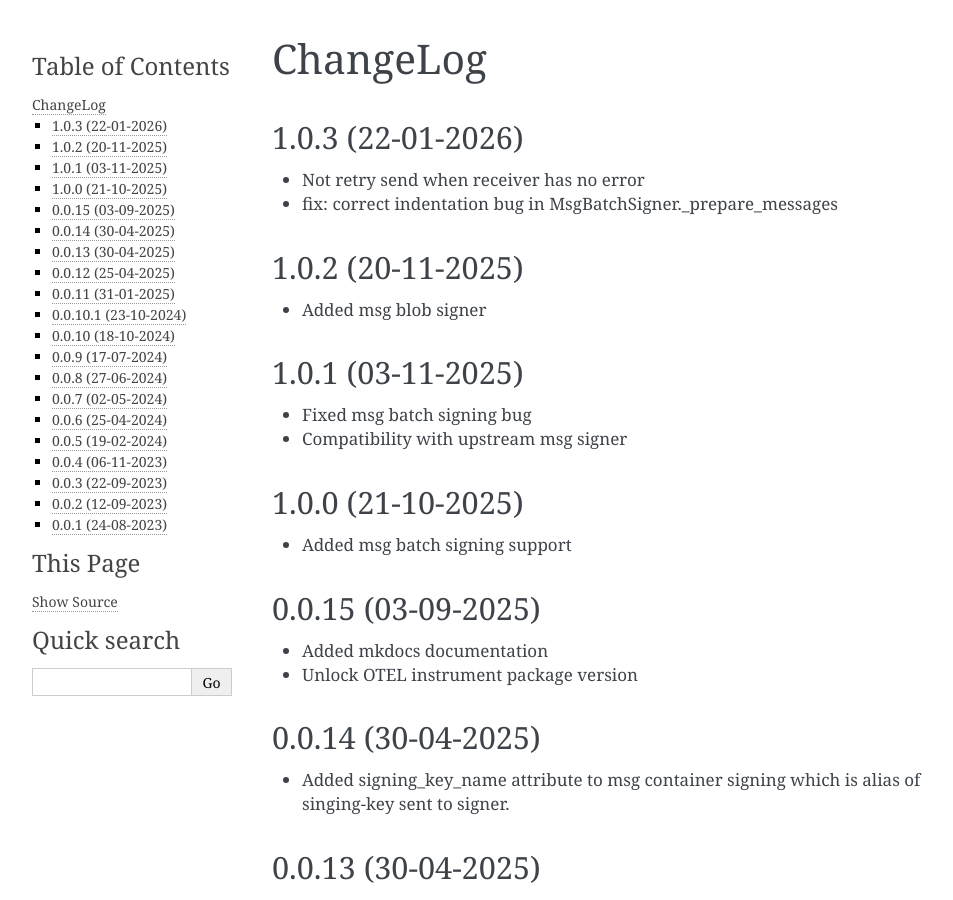
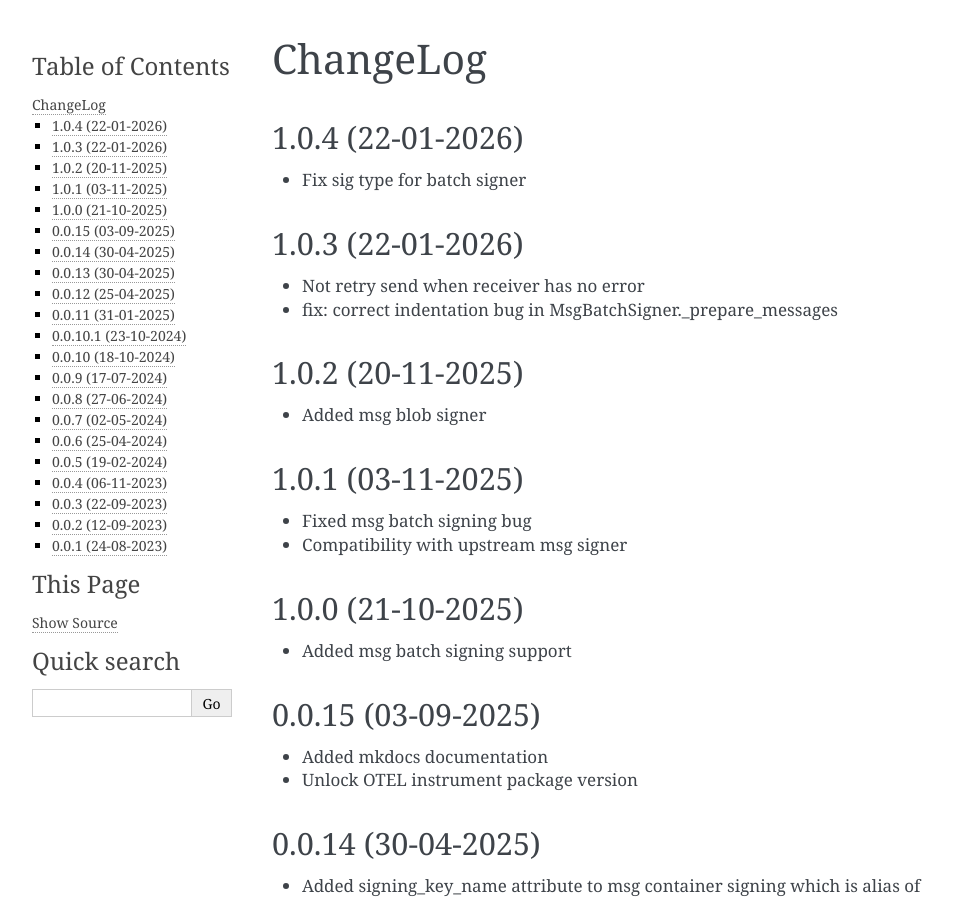
Before and after one commit to zxiong/pubtools-sign, a Sphinx documentation site: the page built from docs/source/CHANGELOG.rst, in a window 1280 px wide and 900 px high. Shown: the whole window, without its empty margins (148-1101 px from the left). Built offline with Sphinx 7.4.7, drawn with Linux system fonts in a browser that asks for light colours.

Commit message:
Release v1.0.4

```diff
--- a/docs/source/CHANGELOG.rst
+++ b/docs/source/CHANGELOG.rst
@@ -1,5 +1,9 @@
 ChangeLog
 =========
+
+1.0.4 (22-01-2026)
+-------------------
+* Fix sig type for batch signer
 
 1.0.3 (22-01-2026)
 -------------------
--- a/pyproject.toml
+++ b/pyproject.toml
@@ -3,7 +3,7 @@ name = "pubtools-sign"
 description = "Collection of tools producing signed artifacts"
 readme = "README.rst"
 requires-python = ">=3.7"
-version = "1.0.3"
+version = "1.0.4"
 
 classifiers = [  # Optional
   # How mature is this project? Common values are
```
